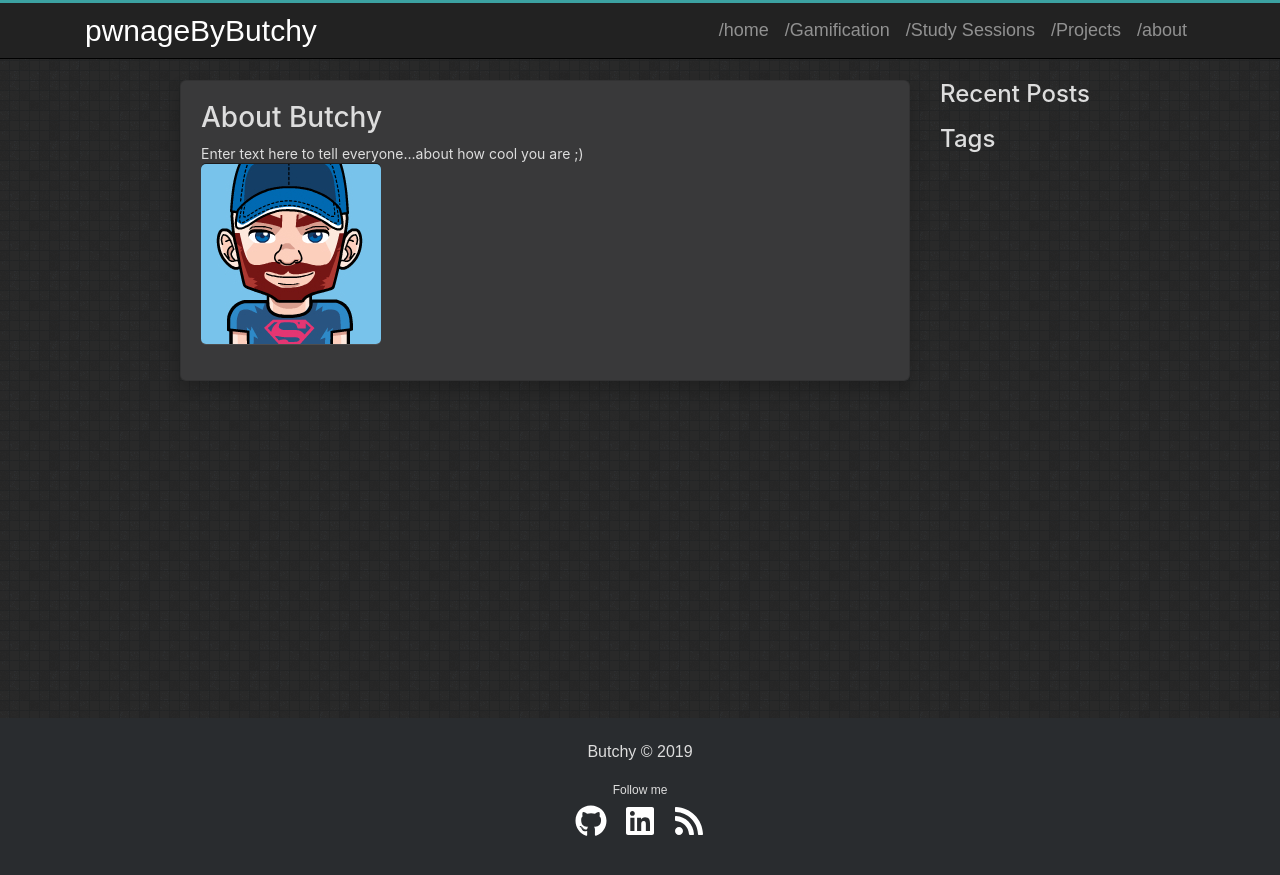
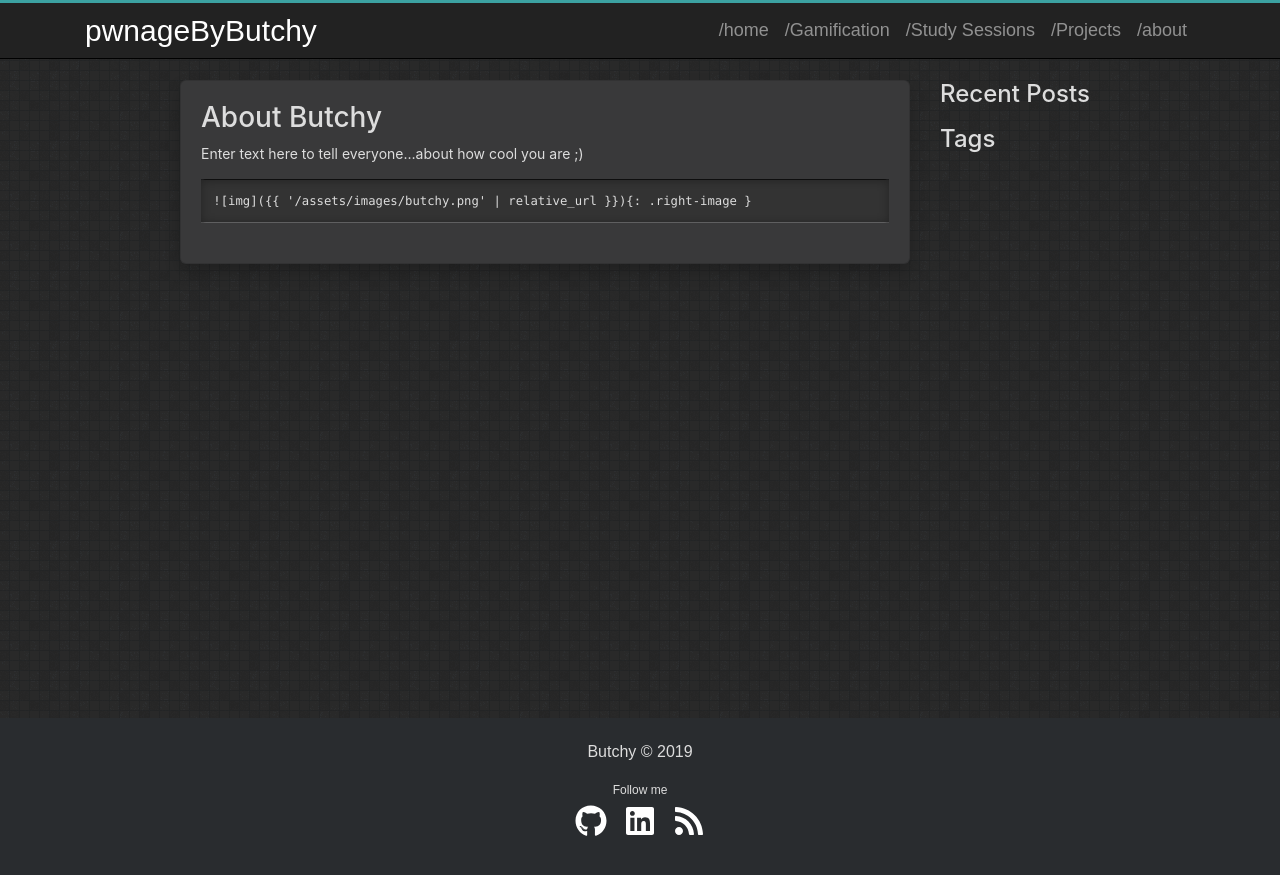
Before and after one commit to pwnageByButchy/pwnageByButchy.github.io, a Jekyll site: the page built from about.md, in a window 1280 px wide. Shown: the top 875 px of the page. Built offline with Jekyll 4.4.1, drawn with Linux system fonts in a browser that asks for light colours.

Commit message:
Update about.md

```diff
--- a/about.md
+++ b/about.md
@@ -6,4 +6,9 @@ title: About
 
 # About Butchy
 Enter text here to tell everyone...about how cool you are ;)
+
+{% highlight html %}
+{% raw %}
 ![img]({{ '/assets/images/butchy.png' | relative_url }}){: .right-image }
+{% endraw %}
+{% endhighlight html %}
```
